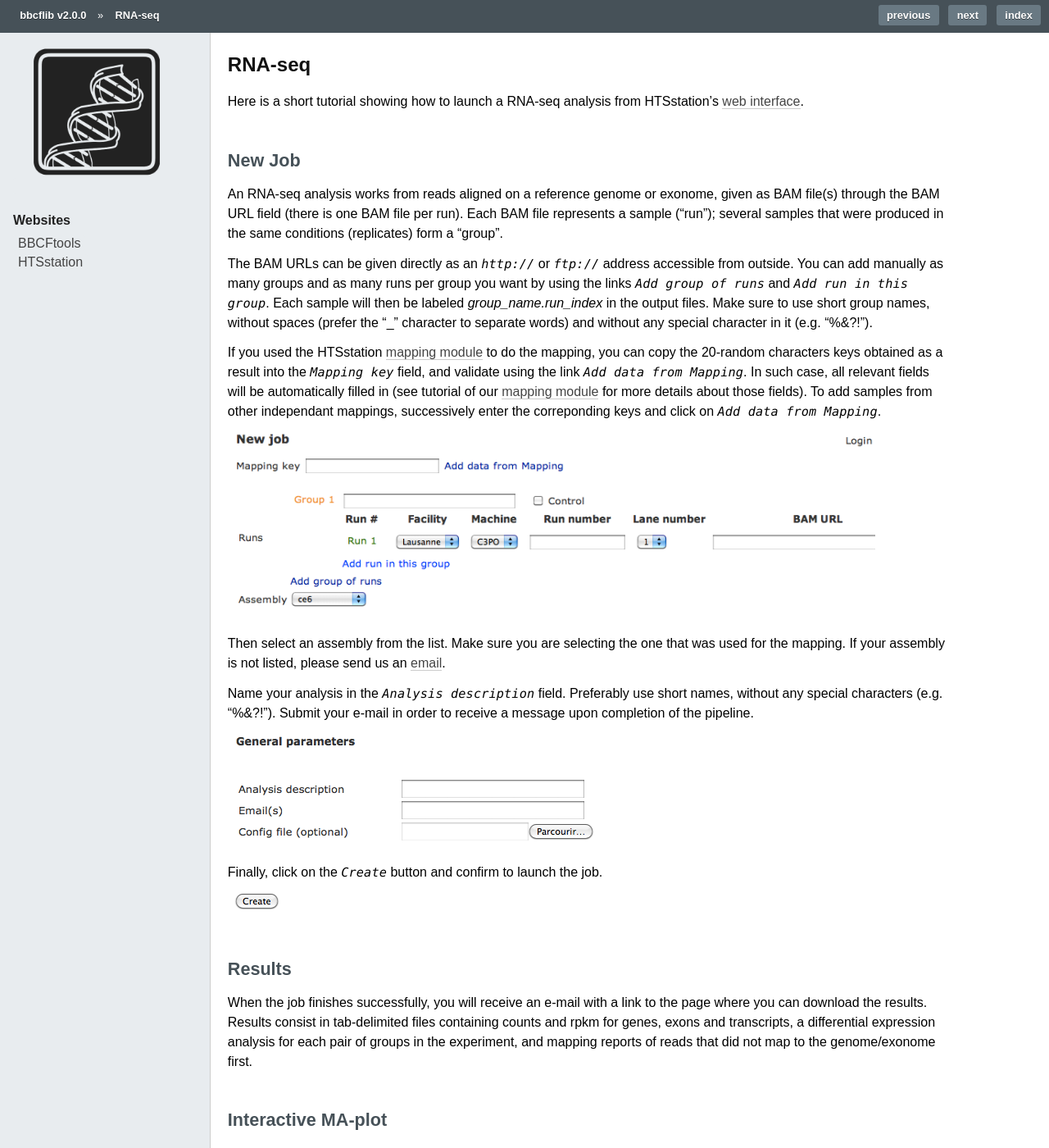
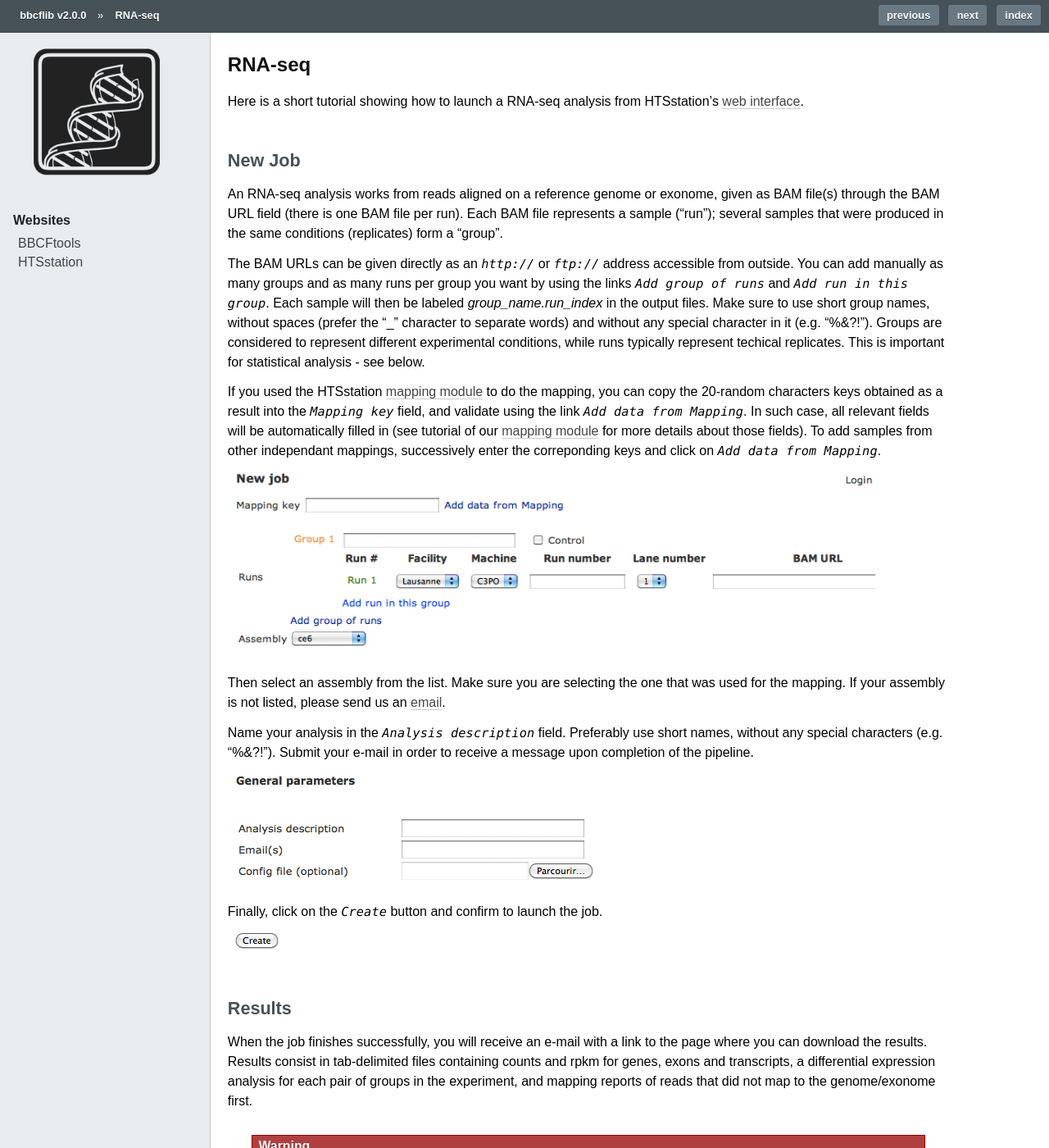
Before and after one commit to bbcf/bbcflib, a Sphinx documentation site: the page built from doc/tutorial_rnaseq.rst, in a window 1280 px wide and 1400 px high. Shown: the whole window at 82% size. Built offline with Sphinx 7.4.7, drawn with Linux system fonts in a browser that asks for light colours; formulas are drawn with MathJax 3; some of the changed text lies outside the part shown.

Commit message:
warn about stats in case there are no replicates

```diff
--- a/doc/tutorial_rnaseq.rst
+++ b/doc/tutorial_rnaseq.rst
@@ -9,7 +9,7 @@
 
 An RNA-seq analysis works from reads aligned on a reference genome or exonome, given as BAM file(s) through the BAM URL field (there is one BAM file per run). Each BAM file represents a sample ("run"); several samples that were produced in the same conditions (replicates) form a "group".
 
-The BAM URLs can be given directly as an `http://` or `ftp://` address accessible from outside. You can add manually as many groups and as many runs per group you want by using the links `Add group of runs` and `Add run in this group`. Each sample will then be labeled *group_name.run_index* in the output files. Make sure to use short group names, without spaces (prefer the "_" character to separate words) and without any special character in it (e.g. "%&?!").
+The BAM URLs can be given directly as an `http://` or `ftp://` address accessible from outside. You can add manually as many groups and as many runs per group you want by using the links `Add group of runs` and `Add run in this group`. Each sample will then be labeled *group_name.run_index* in the output files. Make sure to use short group names, without spaces (prefer the "_" character to separate words) and without any special character in it (e.g. "%&?!"). Groups are considered to represent different experimental conditions, while runs typically represent techical replicates. This is important for statistical analysis - see below.
 
 If you used the HTSstation `mapping module <http://htsstation.epfl.ch/mapseq/>`_ to do the mapping, you can copy the 20-random characters keys obtained as a result into the `Mapping key` field, and validate using the link `Add data from Mapping`. In such case, all relevant fields will be automatically filled in (see tutorial of our `mapping module <http://htsstation.epfl.ch/mapseq/>`_ for more details about those fields). To add samples from other independant mappings, successively enter the correponding keys and click on `Add data from Mapping`.
 
@@ -30,6 +30,10 @@
 -------
 
 When the job finishes successfully, you will receive an e-mail with a link to the page where you can download the results. Results consist in tab-delimited files containing counts and rpkm for genes, exons and transcripts, a differential expression analysis for each pair of groups in the experiment, and mapping reports of reads that did not map to the genome/exonome first.
+
+.. warning::
+
+    Differential expression analysis will not be very reliable if there are no replicates (i.e. only one run per group): in this case all groups will be pooled and the variation between them considered as background biological variability. Prefer considering fold changes over p-values if you have no of few replicates.
 
 
 Interactive MA-plot
```
